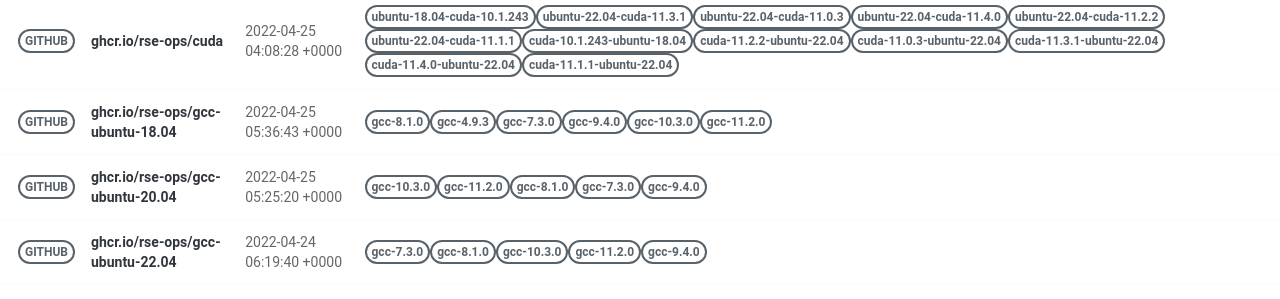
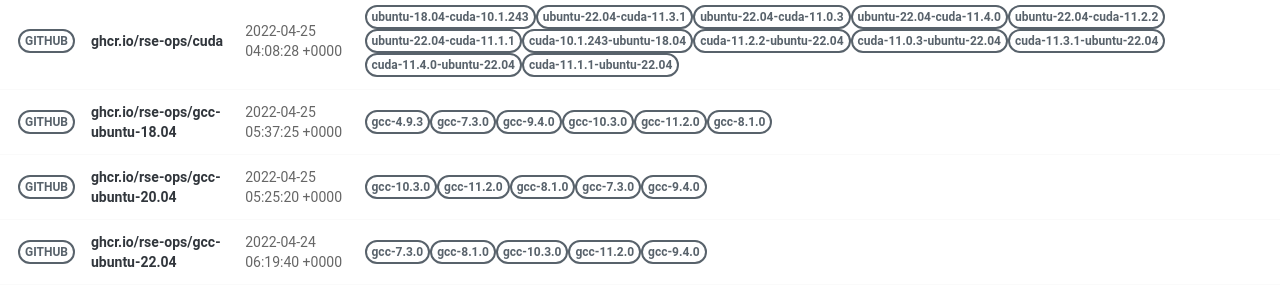
Before and after one commit to rse-ops/docker-images, a Jekyll site: the page built from pages/index.md, in a window 1280 px wide. Shown: the part 502-801 px from the top of the page. Built offline with Jekyll 4.4.1, drawn with Linux system fonts in a browser that asks for light colours; nearby versions of some CDN libraries.

Commit message:
Automated push to update library 2022-04-25

```diff
--- a/_library/ghcr.io-rse-ops-gcc-ubuntu-18.04.md
+++ b/_library/ghcr.io-rse-ops-gcc-ubuntu-18.04.md
@@ -1,14 +1,11 @@
 ---
 layout: container
 name: ghcr.io/rse-ops/gcc-ubuntu-18.04
-updated_at: 2022-04-25 05:36:43.928159
+updated_at: 2022-04-25 05:37:25.542120
 
 
 container_url: https://github.com/orgs/rse-ops/packages/container/package/gcc-ubuntu-18.04
 versions:
- - tag: gcc-8.1.0
-   dockerfile: https://github.com/rse-ops/docker-images/blob/main/ubuntu/gcc/Dockerfile
-   manifest: https://crane.ggcr.dev/manifest/ghcr.io/rse-ops/gcc-ubuntu-18.04:gcc-8.1.0
  - tag: gcc-4.9.3
    dockerfile: https://github.com/rse-ops/docker-images/blob/main/ubuntu/gcc/Dockerfile
    manifest: https://crane.ggcr.dev/manifest/ghcr.io/rse-ops/gcc-ubuntu-18.04:gcc-4.9.3
```
Also changed, not shown: other parts of _library/ghcr.io-rse-ops-gcc-ubuntu-18.04.md (+3 -0 lines).
